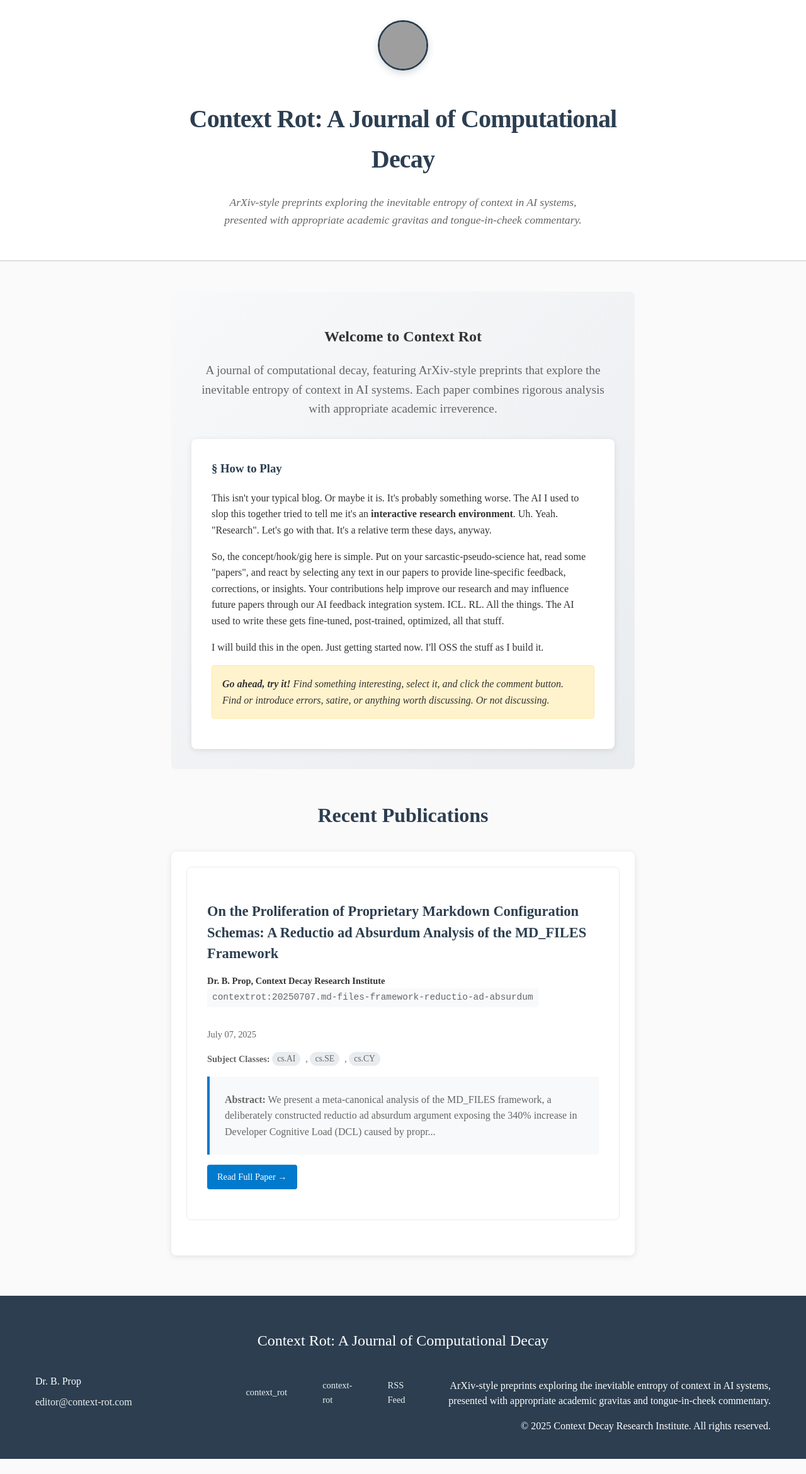
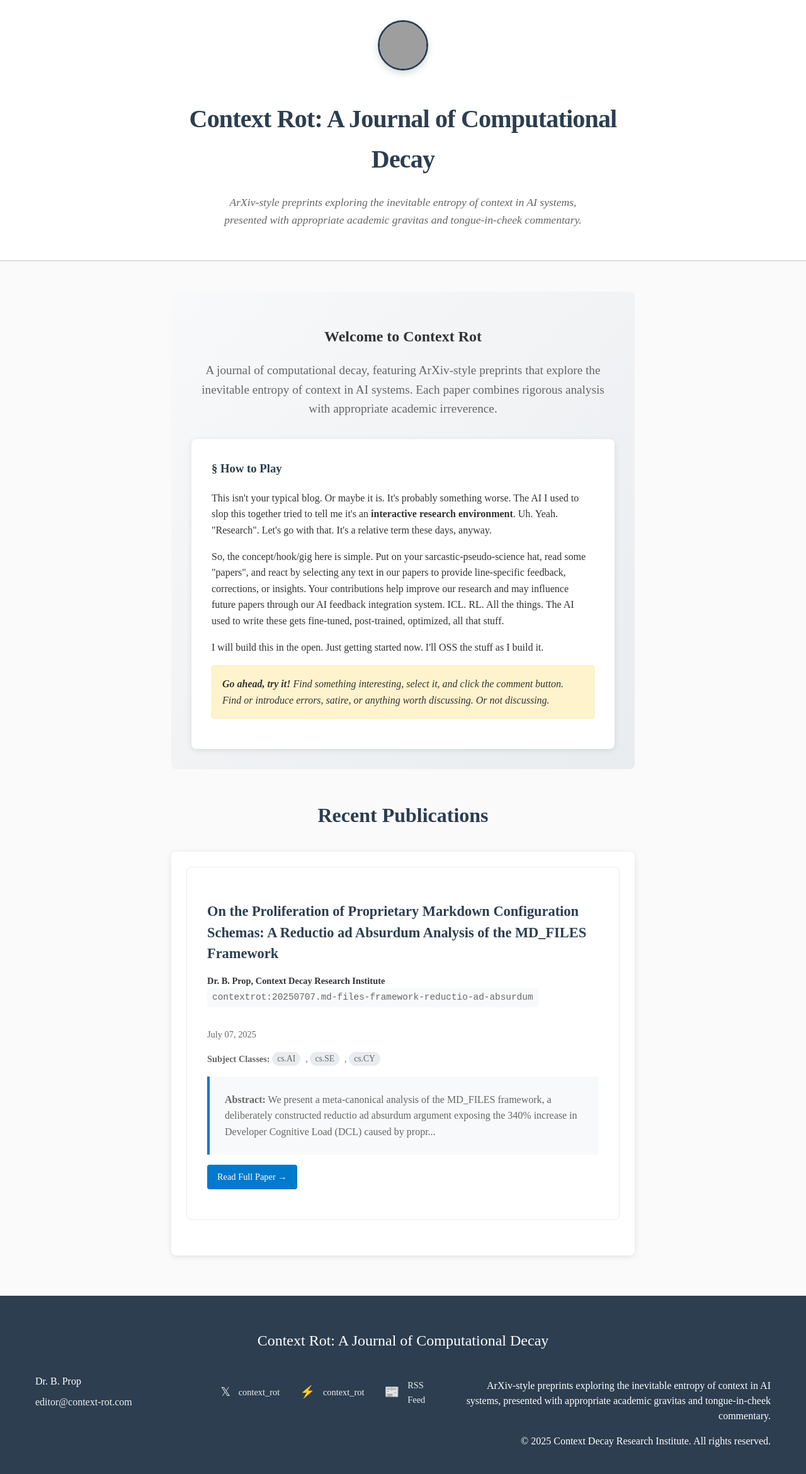
Before and after one commit to context-rot/blogistan, a Jekyll site: the page built from index.markdown, in a window 1280 px wide. Shown: the whole page at 63% size. Built offline with Jekyll 4.4.1, drawn with Linux system fonts in a browser that asks for light colours; comment, search, counter and statistics services are not loaded; before the commit the page ends 2316 px from its top, so only the background shows below that; grey boxes are pictures that could not be loaded.

Commit message:
fix: footer formatting

```diff
--- a/_includes/social.html
+++ b/_includes/social.html
@@ -3,7 +3,7 @@
     {% if site.twitter_username %}
     <li>
       <a href="https://twitter.com/{{ site.twitter_username }}" target="_blank" rel="noopener noreferrer">
-        <svg class="svg-icon"><use xlink:href="{{ '/assets/minima-social-icons.svg#twitter' | relative_url }}"></use></svg>
+        <span class="social-icon">𝕏</span>
         <span class="username">{{ site.twitter_username }}</span>
       </a>
     </li>
@@ -12,14 +12,14 @@
     {% if site.github_username %}
     <li>
       <a href="https://github.com/{{ site.github_username }}" target="_blank" rel="noopener noreferrer">
-        <svg class="svg-icon"><use xlink:href="{{ '/assets/minima-social-icons.svg#github' | relative_url }}"></use></svg>
-        <span class="username">{{ site.github_username }}</span>
+        <span class="social-icon">⚡</span>
+        <span class="username">context_rot</span>
       </a>
     </li>
     {% endif %}
     <li>
       <a href="{{ '/feed.xml' | relative_url }}" target="_blank" rel="noopener noreferrer">
-        <svg class="svg-icon"><use xlink:href="{{ '/assets/minima-social-icons.svg#rss' | relative_url }}"></use></svg>
+        <span class="social-icon">📰</span>
         <span class="username">RSS Feed</span>
       </a>
     </li>
--- a/assets/css/arxiv-style.css
+++ b/assets/css/arxiv-style.css
@@ -444,10 +444,9 @@ body {
   color: #3498db;
 }
 
-.social-media-list .svg-icon {
-  width: 20px;
-  height: 20px;
-  fill: currentColor;
+.social-media-list .social-icon {
+  font-size: 1.2rem;
+  margin-right: 0.3rem;
 }
 
 .social-media-list .username {
```
Also changed, not shown: _includes/footer.html (+4 -4 lines).
